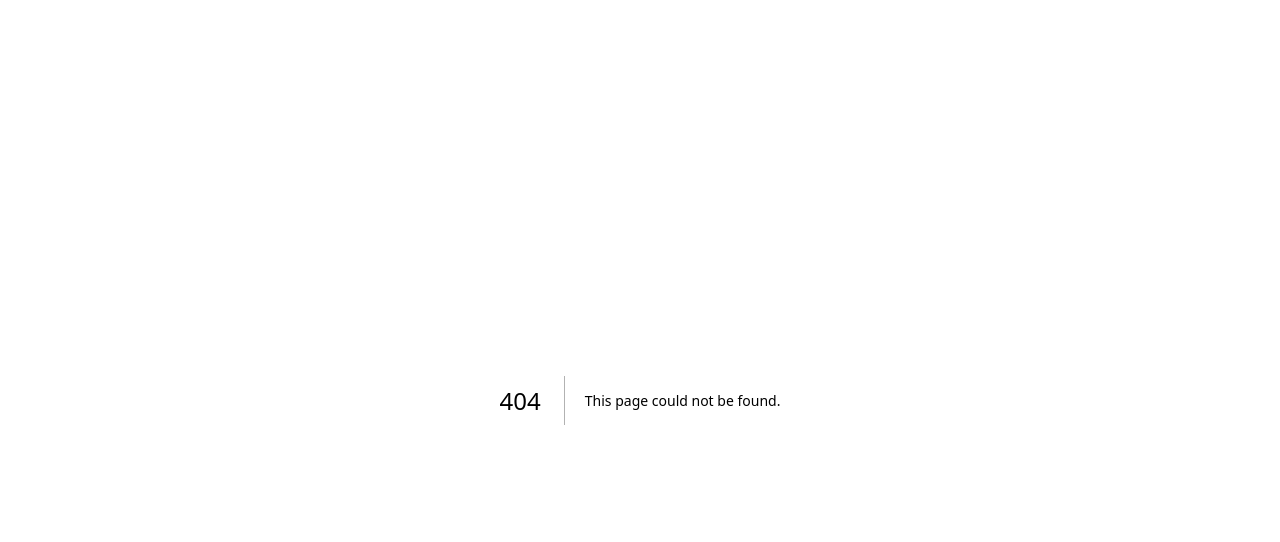
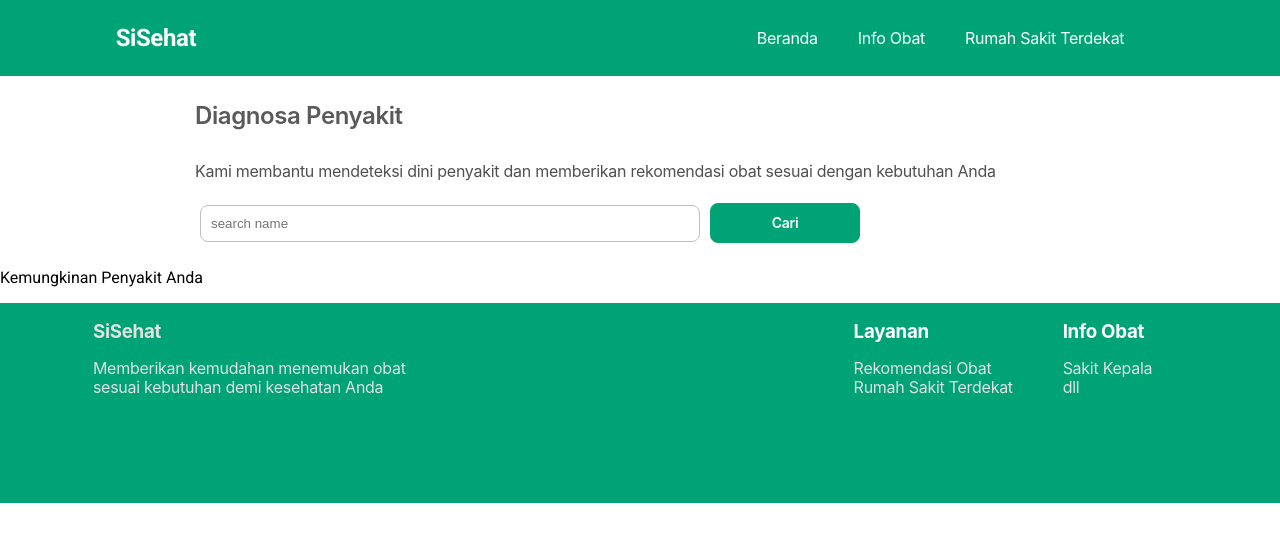
Before and after one commit to SiSehat/Front-End-SiSehat, a Next.js app: page /diagnoses in a window 1280 px wide. Before the commit this address had no page. Shown: the top 542 px of the page. Built offline with nearby package versions, Linux system fonts and the light colour scheme.

Commit message:
Diagnose Page Added

```diff
--- a/components/ListDrugs.js
+++ b/components/ListDrugs.js
@@ -21,13 +21,13 @@ const ListItems = ({ drugs }) => {
         <p className={drugsStyle.cardCategory}>Kategori :</p>
         <button className={drugsStyle.buttonCard}>Detail</button>
       </div>
-      <ul>
+      {/* <ul>
         {drugs.dataDrug.data.map((drug) => (
           <div key={drug.id}>
             <li>{drug.data}</li>
           </div>
         ))}
-      </ul>
+      </ul> */}
     </div>)
 };
 
--- /dev/null
+++ b/components/diagnose-search-bar.js
@@ -0,0 +1,13 @@
+import DiagnoseStyle from '../styles/Diagnose.module.css';
+
+const DiagnoseSearchBar = () => {
+
+    return (
+        <div>
+            <input className={DiagnoseStyle.input} placeholder='search name' />
+            <button className={DiagnoseStyle.button}>Cari</button>
+        </div>
+    )
+}
+
+export default DiagnoseSearchBar;
--- a/components/diagnose.js
+++ b/components/diagnose.js
@@ -1,15 +1,13 @@
-import style from '../styles/Home.module.css';
+import DiagnoseStyle from '../styles/Diagnose.module.css';
+import DiagnoseSearchBar from './diagnose-search-bar';
 import Disease from './disease';
 
 const Diagnose = () => {
   return (
-    <div className={style.diagnoses}>
-      <h2>Diagnosa Penyakit</h2>
-      <p>Kami membantu mendeteksi dini penyakit dan memberikan rekomendasi obat sesuai dengan kebutuhan Anda</p>
-      <div>
-        <input placeholder='search name' />
-        <button>Cari</button>
-      </div>
+    <div className={DiagnoseStyle.diagnoses}>
+      <h2 className={DiagnoseStyle.header}>Diagnosa Penyakit</h2>
+      <p className={DiagnoseStyle.paragraph}>Kami membantu mendeteksi dini penyakit dan memberikan rekomendasi obat sesuai dengan kebutuhan Anda</p>
+      <DiagnoseSearchBar />
       <Disease />
     </div>
   )
--- a/components/disease.js
+++ b/components/disease.js
@@ -1,3 +1,5 @@
+import DiagnoseStyle from '../styles/Diagnose.module.css'
+
 const Disease = () => {
   return (
     <div>
@@ -6,6 +8,4 @@ const Disease = () => {
   )
 }
 
-
-
 export default Disease
--- /dev/null
+++ b/pages/diagnoses/index.js
@@ -0,0 +1,24 @@
+import DiagnoseBar from '../../components/diagnose';
+import NavBar from '../../components/nav-bar';
+import Footer from '../../components/footer';
+import Link from 'next/link';
+import DiagnoseStyle from '../../styles/Diagnose.module.css';
+import Head from 'next/head';
+
+export default function Diagnose() {
+    return (
+        <div>
+            <Head>
+                <title>Diagnosa Penyakit</title>
+            </Head>
+
+            <main>
+                <NavBar />
+                <div>
+                    <DiagnoseBar />
+                </div>
+                <Footer />
+            </main>
+        </div>
+    )
+}
--- a/pages/index.js
+++ b/pages/index.js
@@ -5,7 +5,6 @@ import { BsCheckCircleFill } from 'react-icons/bs';
 import { RiHospitalFill } from 'react-icons/ri';
 import { AiFillMedicineBox } from 'react-icons/ai';
 import NavBar from '../components/nav-bar';
-import Diagnose from '../components/diagnose';
 import Footer from '../components/footer';
 
 export default function Home() {
@@ -24,7 +23,7 @@ export default function Home() {
               <li className={style.jumbotronItem}><BsCheckCircleFill className={style.icons} /> Dapatkan rekomendasi obat sesuai penyakit</li>
               <li className={style.jumbotronItem}><BsCheckCircleFill className={style.icons} /> Temukan rumah sakit terdekat dari lokasi Anda</li>
             </ul>
-            <Link href='#' className={style.buttonMedicineSeacrh}>Cari obat</Link>
+            <Link href='/diagnoses' className={style.buttonMedicineSeacrh}>Cari obat</Link>
           </div>
           <div className={style.rightJumbotron}>
             <div className={style.buttonRight}>
@@ -48,9 +47,6 @@ export default function Home() {
             <RiHospitalFill className={style.menuIcons} /> <strong>Cari rumah sakit terdekat </strong><p>Menampilkan rumah sakit terdekat dari lokasi Anda</p>
           </div>
         </section>
-        <section>
-          <Diagnose />
-        </section>
       </main>
       <Footer />
 
--- /dev/null
+++ b/styles/Diagnose.module.css
@@ -0,0 +1,59 @@
+@import url('https://fonts.googleapis.com/css2?family=Roboto:wght@100;300;400;500;700;900&display=swap');
+
+.header {
+    padding: 5px;
+    display: block;
+    margin-left: 190px;
+    font-family: 'Inter', sans-serif;
+    font-style: normal;
+    font-weight: 600;
+    font-size: 24px;
+    line-height: 29px;
+    /* identical to box height */
+    letter-spacing: -0.017em;
+
+    /* grey */
+    color: #5A5A5A;
+}
+
+.paragraph {
+    padding: 5px;
+    display: block;
+    margin-left: 190px;
+    font-family: 'Inter', sans-serif;
+    font-style: normal;
+    font-weight: 400;
+    font-size: 16px;
+    line-height: 22px;
+    /* identical to box height */
+    letter-spacing: -0.017em;
+
+    color: #505050;
+}
+
+.input {
+    border: 1px solid #BEBEBE;
+    padding: 10px;
+    margin-left: 200px;
+    border-radius: 8px;
+    margin-bottom: 10px;
+    width: 500px;
+    margin-right: 10px;
+}
+
+.button {
+    border-radius: 8px;
+    background: #00A376;
+    border: 1px solid #00A376;
+    width: 150px;
+    padding: 8px;
+    color: white;
+    font-family: 'Inter', sans-serif;
+    font-style: normal;
+    font-weight: 600;
+    font-size: 14px;
+    line-height: 22px;
+    /* identical to box height */
+    letter-spacing: -0.017em;
+    cursor: pointer;
+}
--- a/styles/globals.css
+++ b/styles/globals.css
@@ -34,7 +34,7 @@ footer {
   display: flex;
   justify-content: center;
   width: 100%;
-  height: 227px;
+  height: 200px;
   left: 0px;
   top: 1018px;
   color: white;
```
